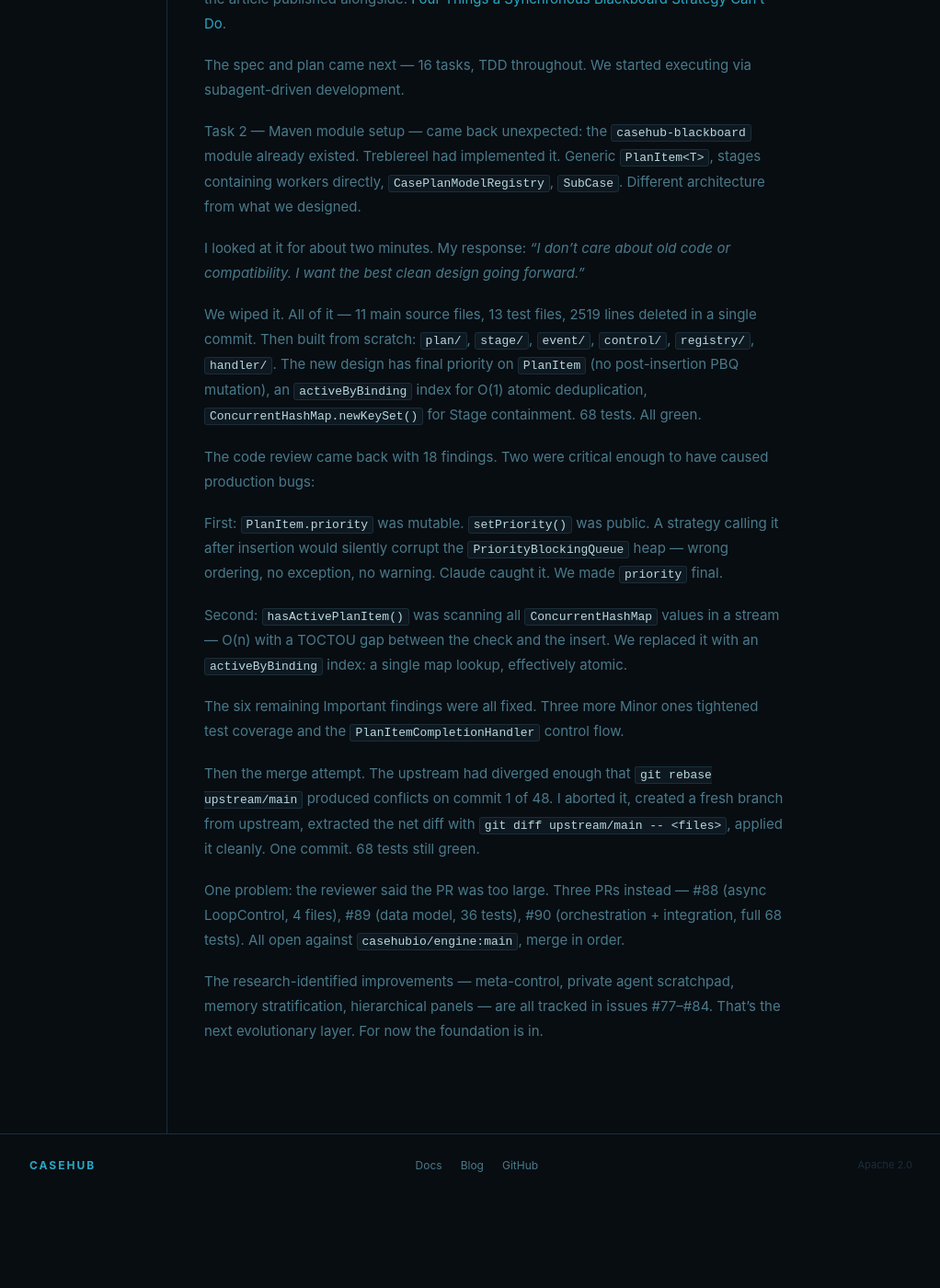
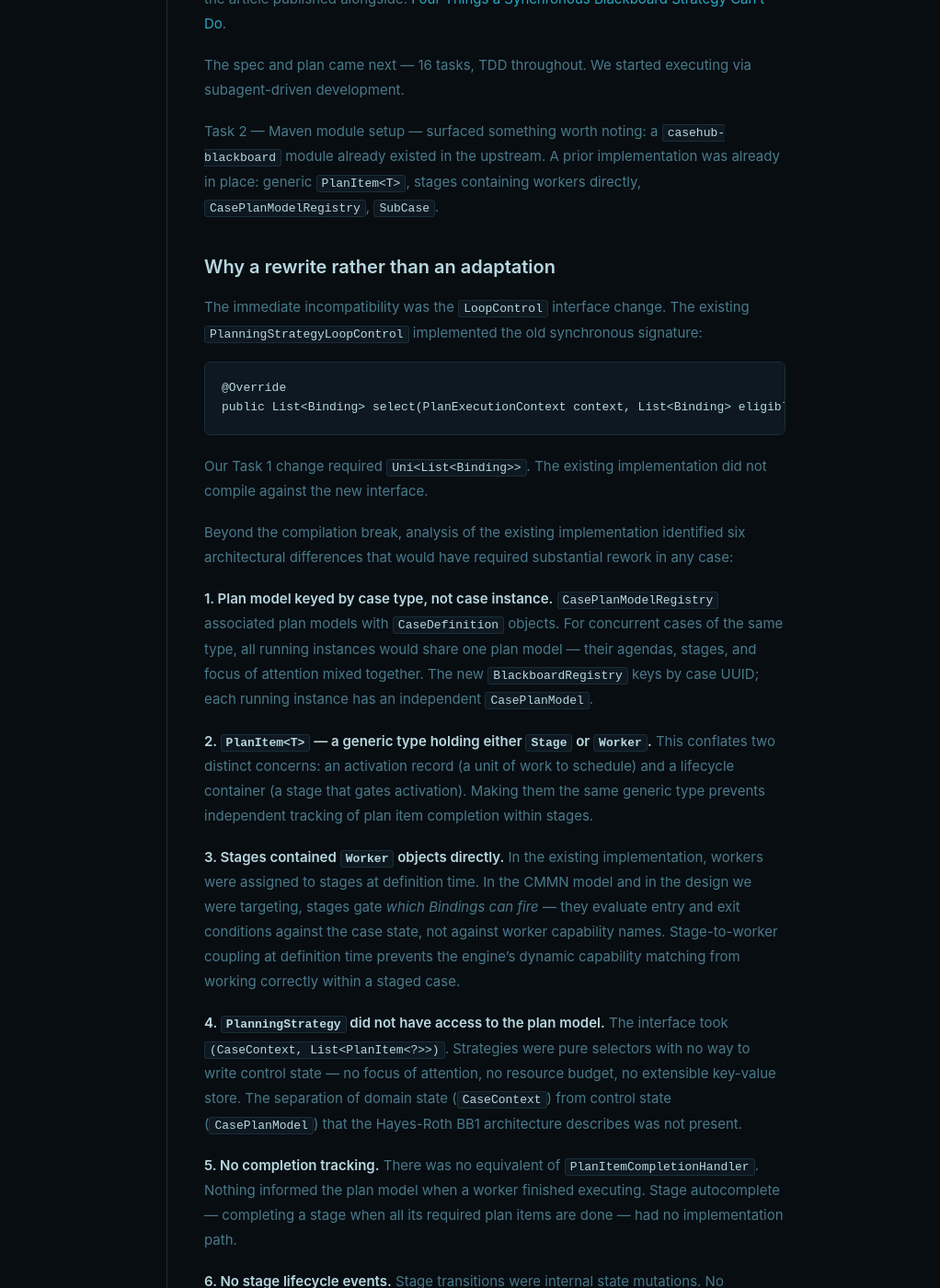
Before and after one commit to mdproctor/casehub, a Jekyll site: the page built from docs/_posts/2026-04-20-mdp01-blackboard-research-design-build.md, in a window 1280 px wide and 1400 px high, scrolled down 813 px. Shown: the whole window at 92% size, without its empty margins (128-1150 px from the left). Built offline with Jekyll 4.4.1, drawn with Linux system fonts in a browser that asks for light colours; before the commit the page ends 2114 px from its top, so only the background shows below that; some of the changed text lies outside the part shown.

Commit message:
docs: revise blackboard entry — measured analysis replacing dramatic framing, add architectural comparison and sync/async explanation

````diff
--- a/docs/_posts/2026-04-20-mdp01-blackboard-research-design-build.md
+++ b/docs/_posts/2026-04-20-mdp01-blackboard-research-design-build.md
@@ -1,6 +1,6 @@
 ---
 layout: post
-title: "Blackboard: Research, Design, Build, Wipe, Rebuild"
+title: "Blackboard: Research, Analysis, and Implementation"
 date: 2026-04-20
 type: phase-update
 entry_type: note
@@ -33,45 +33,128 @@
 The spec and plan came next — 16 tasks, TDD throughout. We started executing via
 subagent-driven development.
 
-Task 2 — Maven module setup — came back unexpected: the `casehub-blackboard`
-module already existed. Treblereel had implemented it. Generic `PlanItem<T>`,
-stages containing workers directly, `CasePlanModelRegistry`, `SubCase`. Different
-architecture from what we designed.
+Task 2 — Maven module setup — surfaced something worth noting: a
+`casehub-blackboard` module already existed in the upstream. A prior
+implementation was already in place: generic `PlanItem<T>`, stages containing
+workers directly, `CasePlanModelRegistry`, `SubCase`.
 
-I looked at it for about two minutes. My response: *"I don't care about old code
-or compatibility. I want the best clean design going forward."*
+## Why a rewrite rather than an adaptation
 
-We wiped it. All of it — 11 main source files, 13 test files, 2519 lines deleted
-in a single commit. Then built from scratch: `plan/`, `stage/`, `event/`,
-`control/`, `registry/`, `handler/`. The new design has final priority on
-`PlanItem` (no post-insertion PBQ mutation), an `activeByBinding` index for
-O(1) atomic deduplication, `ConcurrentHashMap.newKeySet()` for Stage containment.
-68 tests. All green.
+The immediate incompatibility was the `LoopControl` interface change. The
+existing `PlanningStrategyLoopControl` implemented the old synchronous signature:
 
-The code review came back with 18 findings. Two were critical enough to have
-caused production bugs:
+```java
+@Override
+public List<Binding> select(PlanExecutionContext context, List<Binding> eligible)
+```
 
-First: `PlanItem.priority` was mutable. `setPriority()` was public. A strategy
-calling it after insertion would silently corrupt the `PriorityBlockingQueue`
-heap — wrong ordering, no exception, no warning. Claude caught it. We made
-`priority` final.
+Our Task 1 change required `Uni<List<Binding>>`. The existing implementation
+did not compile against the new interface.
 
-Second: `hasActivePlanItem()` was scanning all `ConcurrentHashMap` values in a
-stream — O(n) with a TOCTOU gap between the check and the insert. We replaced
-it with an `activeByBinding` index: a single map lookup, effectively atomic.
+Beyond the compilation break, analysis of the existing implementation identified
+six architectural differences that would have required substantial rework in any
+case:
 
-The six remaining Important findings were all fixed. Three more Minor ones
-tightened test coverage and the `PlanItemCompletionHandler` control flow.
+**1. Plan model keyed by case type, not case instance.** `CasePlanModelRegistry`
+associated plan models with `CaseDefinition` objects. For concurrent cases of
+the same type, all running instances would share one plan model — their agendas,
+stages, and focus of attention mixed together. The new `BlackboardRegistry` keys
+by case UUID; each running instance has an independent `CasePlanModel`.
 
-Then the merge attempt. The upstream had diverged enough that `git rebase upstream/main`
-produced conflicts on commit 1 of 48. I aborted it, created a fresh branch from
-upstream, extracted the net diff with `git diff upstream/main -- <files>`,
-applied it cleanly. One commit. 68 tests still green.
+**2. `PlanItem<T>` — a generic type holding either `Stage` or `Worker`.** This
+conflates two distinct concerns: an activation record (a unit of work to schedule)
+and a lifecycle container (a stage that gates activation). Making them the same
+generic type prevents independent tracking of plan item completion within stages.
 
-One problem: the reviewer said the PR was too large. Three PRs instead — #88
-(async LoopControl, 4 files), #89 (data model, 36 tests), #90 (orchestration +
-integration, full 68 tests). All open against `casehubio/engine:main`, merge in
-order.
+**3. Stages contained `Worker` objects directly.** In the existing implementation,
+workers were assigned to stages at definition time. In the CMMN model and in the
+design we were targeting, stages gate *which Bindings can fire* — they evaluate
+entry and exit conditions against the case state, not against worker capability
+names. Stage-to-worker coupling at definition time prevents the engine's dynamic
+capability matching from working correctly within a staged case.
+
+**4. `PlanningStrategy` did not have access to the plan model.** The interface
+took `(CaseContext, List<PlanItem<?>>)`. Strategies were pure selectors with no
+way to write control state — no focus of attention, no resource budget, no
+extensible key-value store. The separation of domain state (`CaseContext`) from
+control state (`CasePlanModel`) that the Hayes-Roth BB1 architecture describes
+was not present.
+
+**5. No completion tracking.** There was no equivalent of `PlanItemCompletionHandler`.
+Nothing informed the plan model when a worker finished executing. Stage autocomplete
+— completing a stage when all its required plan items are done — had no
+implementation path.
+
+**6. No stage lifecycle events.** Stage transitions were internal state mutations.
+No `StageActivatedEvent`, `StageCompletedEvent`, or `StageTerminatedEvent` were
+published on the event bus. Stage lifecycle was opaque to any observability,
+lineage, or dashboard component.
+
+Given the incompatible interface and these structural differences, a rewrite from
+the new design specification was the more straightforward path than an adaptation.
+The result: `plan/`, `stage/`, `event/`, `control/`, `registry/`, `handler/`
+packages built against the async `LoopControl` contract, with the six points
+above addressed throughout.
+
+## On the synchronous nature of the original LoopControl
+
+It is worth being precise about what "synchronous" meant here, because the
+existing handler was already operating in a reactive context.
+
+`CaseContextChangedEventHandler` is a `@ConsumeEvent` handler that returns
+`Uni<Void>` — it participates in Vert.x's reactive model. However, within that
+handler, the call to `loopControl.select()` was a blocking synchronous call
+returning `List<Binding>`:
+
+```java
+// Before: synchronous call lodged inside an async chain
+List<Binding> selected = loopControl.select(planCtx, eligible);
+// ...then compose the Uni from results
+return Uni.combine().all().unis(unis).discardItems();
+```
+
+The outer context was reactive; the selection point within it was not. Any code
+inside `select()` that attempted I/O — querying the EventLog, calling an external
+scoring service — would block the event loop thread directly. On Vert.x, blocking
+the event loop thread is a correctness violation, not merely a performance concern.
+
+After the change, `select()` returns a `Uni` and participates in the chain:
+
+```java
+// After: select() is a first-class participant in the reactive pipeline
+return loopControl.select(planCtx, eligible)
+    .chain(selected -> { ... });
+```
+
+The practical difference: a `PlanningStrategy` can now query the EventLog,
+call an LLM scorer, or reach any non-blocking I/O before resolving its selection.
+The async context and the selection point are now consistent throughout.
+
+## Code review and findings
+
+The code review returned 18 findings. Two were critical:
+
+First: `PlanItem.priority` was mutable. A strategy calling `setPriority()` after
+insertion into the `PriorityBlockingQueue` would silently corrupt the heap —
+wrong ordering, no exception, no warning. `priority` was made `final`.
+
+Second: `hasActivePlanItem()` was an O(n) scan of all `ConcurrentHashMap` values
+with a TOCTOU gap between the check and the subsequent insert. We replaced it
+with an `activeByBinding` index — a single map lookup, effectively atomic.
+
+The six remaining Important findings were all fixed. Three Minor ones tightened
+test coverage and the `PlanItemCompletionHandler` control flow.
+
+## Integration and PRs
+
+The upstream had diverged enough that a rebase of the branch produced conflicts
+on commit 1 of 48. A fresh branch from `upstream/main` with the net diff applied
+via `git diff upstream/main -- <files>` resolved this cleanly. One commit, 68
+tests green.
+
+The PR was split into three for review — #88 (async LoopControl, 4 files), #89
+(data model, 36 tests), #90 (orchestration + integration, full 68 tests). All
+open against `casehubio/engine:main`, merge in order.
 
 The research-identified improvements — meta-control, private agent scratchpad,
 memory stratification, hierarchical panels — are all tracked in issues #77–#84.
````
